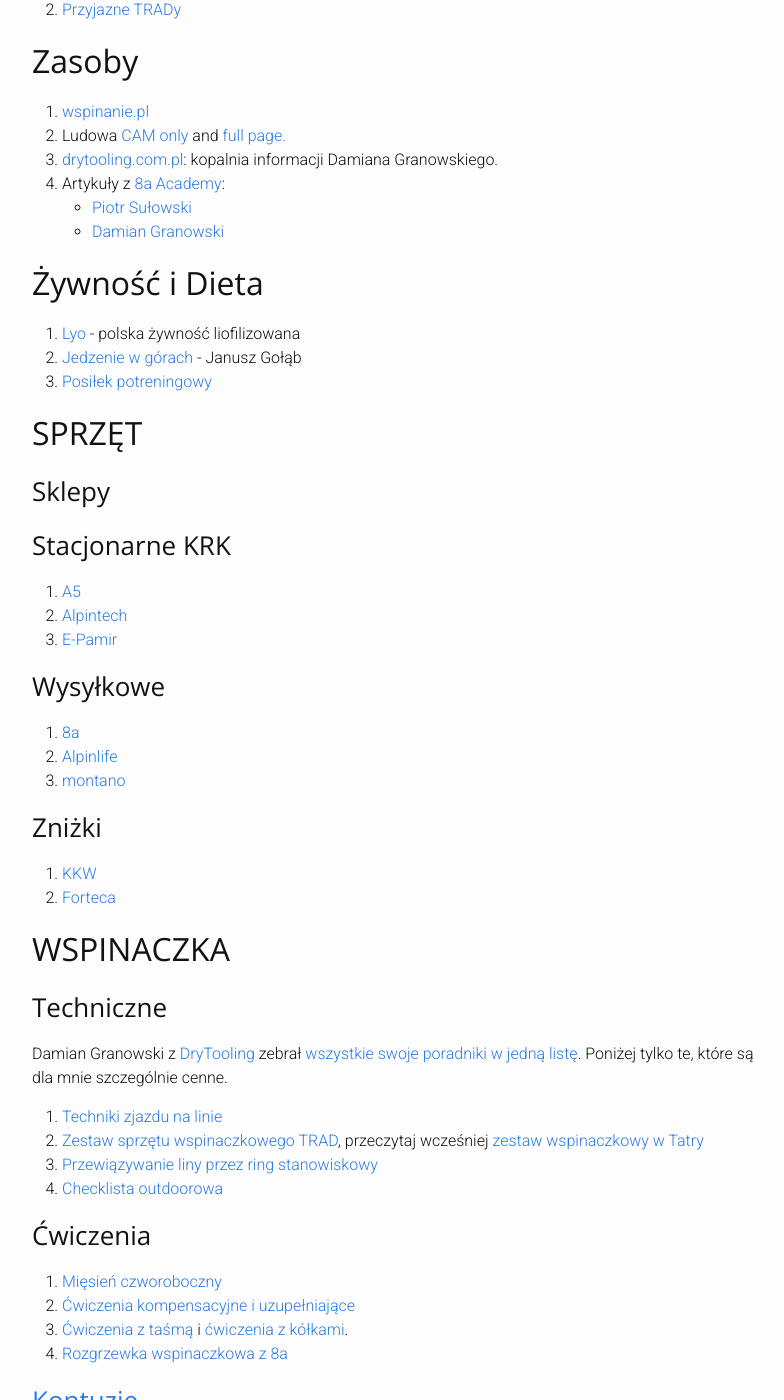
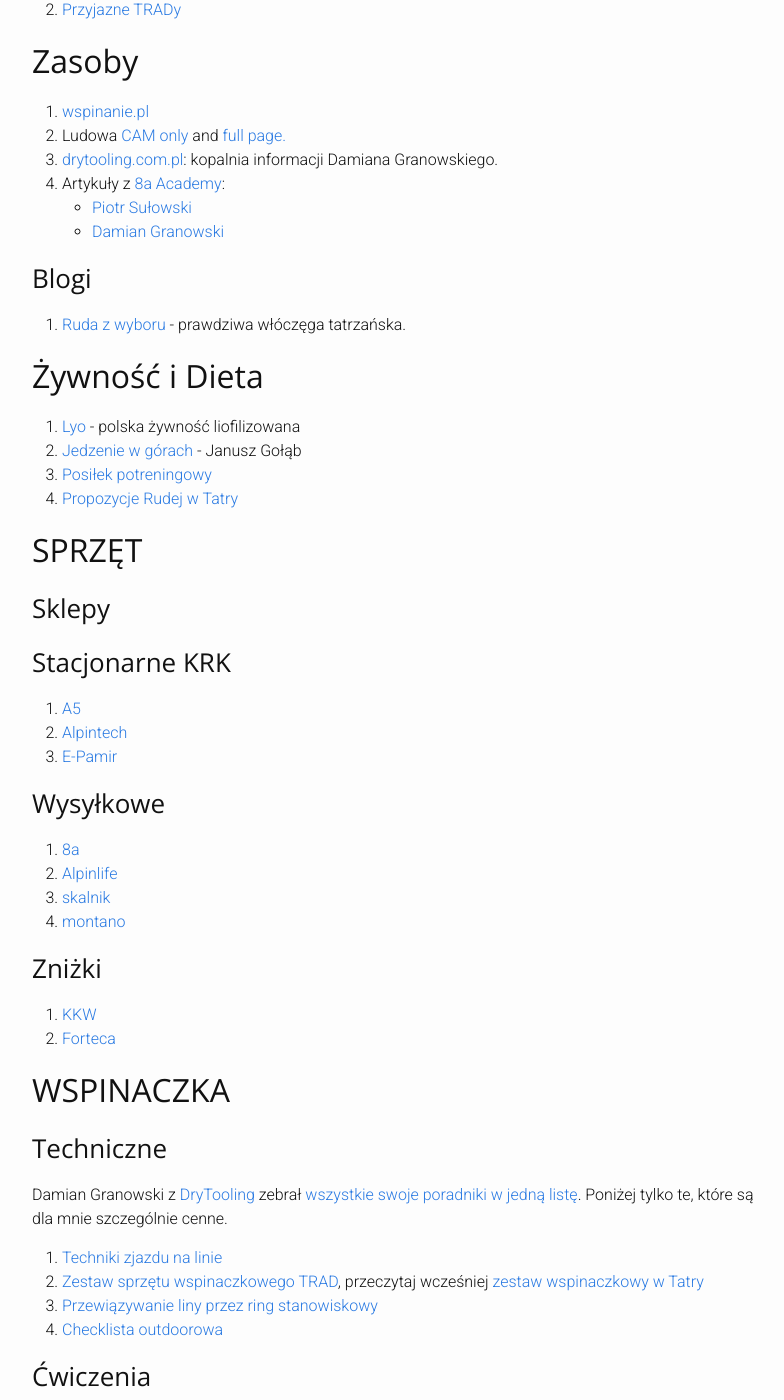
Before and after one commit to jkedra/jkedra.github.io, a Jekyll site: the page built from _posts/2017-03-05-wspinanie.md, in a window 1280 px wide and 1400 px high, scrolled down 769 px. Shown: the whole window, without its empty margins (238-1022 px from the left). Built offline with Jekyll 4.4.1, drawn with Linux system fonts in a browser that asks for light colours.

Commit message:
skalnik, podciąganie, ruda

```diff
--- a/_posts/2017-03-05-wspinanie.md
+++ b/_posts/2017-03-05-wspinanie.md
@@ -43,12 +43,17 @@
    * [Piotr Sułowski][8a-piotr-sulowski]
    * [Damian Granowski][8a-damian-granowski]
 
+### Blogi
+
+1. [Ruda z wyboru](http://www.rudazwyboru.pl/) - prawdziwa włóczęga tatrzańska.
+
 ## Żywność i Dieta
 
 1. [Lyo](https://lyofood.pl/) - polska żywność liofilizowana
 2. [Jedzenie w górach ](http://8a.pl/8academy/jedzenie-gorach-ilosc-zabrac-wyprawe/) -
   Janusz Gołąb
 3. [Posiłek potreningowy](https://wspinacz.wordpress.com/2013/04/18/wazny-posilek-posilek-po-treningowy/)
+4. [Propozycje Rudej w Tatry](http://www.rudazwyboru.pl/2015/12/10-nawet-11-pomysow-na-szame-w-gorach.html)
 
 ## SPRZĘT
 
@@ -64,7 +69,8 @@
 
 1. [8a](http://8a.pl)
 2. [Alpinlife](http://www.alpinlife.pl/)
-3. [montano](http://montano.pl)
+4. [skalnik](http://skalnik.pl/)
+3. [montano](http://montano.pl/)
 
 ### Zniżki
 
```
Also changed, not shown: other parts of _posts/2017-03-05-wspinanie.md (+1 -0 lines).
